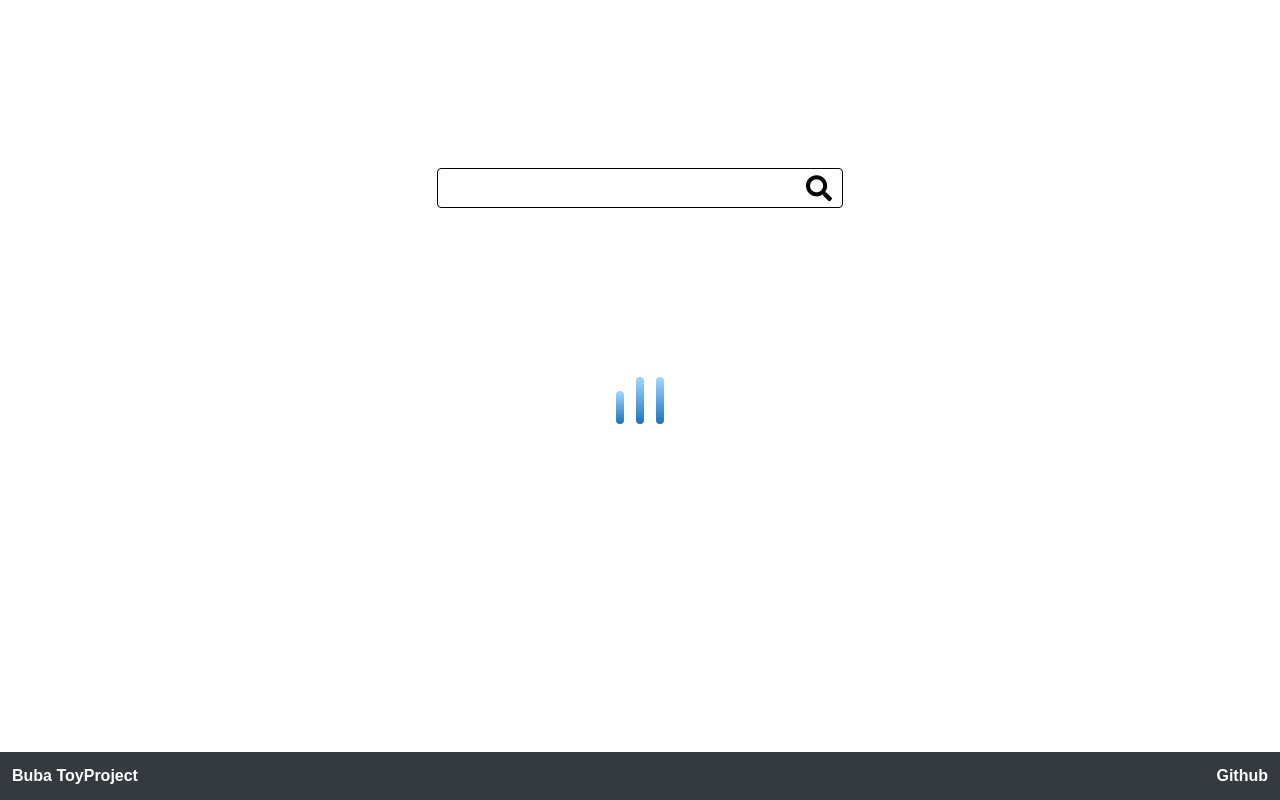
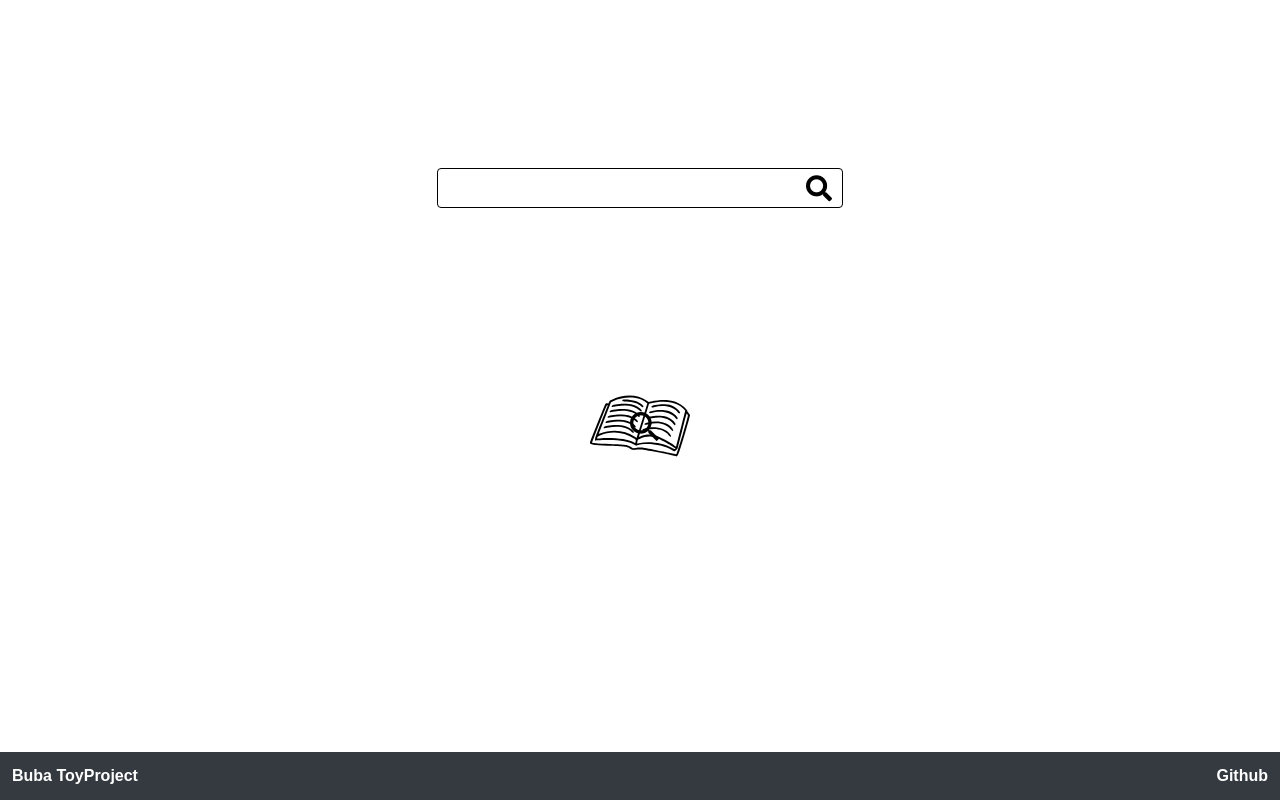
Before and after one commit to seonk94/officetel-price, a React (Create React App) app: page / in a window 1280 px wide. Both pictures are taken after a click on the icon 819 px from the left and 188 px from the top of the page. Built offline with nearby package versions, Linux system fonts and the light colour scheme; no server answers.

Commit message:
feat: book searching loader apply

```diff
--- /dev/null
+++ b/src/components/BookLoader/index.tsx
@@ -0,0 +1,40 @@
+import React from 'react';
+import BookIcon from '../../assets/icon/SimpleBook.svg'
+import styled from 'styled-components';
+import { Seraching } from '../../style/animation';
+
+const BookLoaderContainer = styled.div`
+  position: relative;
+  width: 100px;
+  height: 100px;
+`
+const SearchIconContainer = styled.div`
+  position: absolute;
+  top: 25%;
+  left: 25%;
+
+  animation: ${Seraching} 2s ease alternate infinite;
+
+  .material-icons {
+    font-size: 40px !important;
+  }
+`
+const BookImg = styled.img`
+  width: 100%;
+  height: 100%;
+`
+
+function BookLoader() {
+
+  return (
+    <BookLoaderContainer>
+      <BookImg src={BookIcon} />
+      <SearchIconContainer>
+        <span className="material-icons">
+          search
+      </span>
+      </SearchIconContainer>
+    </BookLoaderContainer>
+  )
+}
+export default BookLoader;
--- a/src/components/ResultForm/index.tsx
+++ b/src/components/ResultForm/index.tsx
@@ -1,10 +1,9 @@
 import React, { Fragment } from 'react';
 import { IAgify, IGenderize, INationalize } from '../../types/api';
 import { LoadingStatus } from '../../types';
-import Loader from '../Loader';
 import styled from 'styled-components';
-import { BounseLeftReturn, BounceRightReturn, BounseBottomReturn } from '../../style/easing';
-
+import { BounseLeftReturn, BounceRightReturn, BounseBottomReturn } from '../../style/animation';
+import BookLoader from '../BookLoader';
 interface ResultFormProps {
   age?: IAgify;
   gender?: IGenderize;
@@ -32,7 +31,7 @@ function ResultForm({ age, gender, nation, loadingStatus }: ResultFormProps) {
 
   return (
     <FormContainer>
-      {loadingStatus === 'searching' ? <Loader /> : undefined}
+      {loadingStatus === 'searching' ? <BookLoader /> : undefined}
       {
         loadingStatus === 'searched'
           ? <Fragment>
--- a/src/style/animation/index.ts
+++ b/src/style/animation/index.ts
@@ -167,3 +167,25 @@ export const BounseBottomReturn = keyframes`
     transform: translateY(0%);
   }
 `
+
+export const Seraching = keyframes`
+  0% {
+    transform: translate(-20%, 20%);
+  }
+
+  25% {
+    transform: translate(-20%, -33%);
+  }
+
+  50% {
+    transform: translate(37%, -18%);
+  }
+
+  75% {
+    transform: translate(19%, 28%);
+  }
+
+  100% {
+    transform: translate(0, 0);
+  }
+`
```
